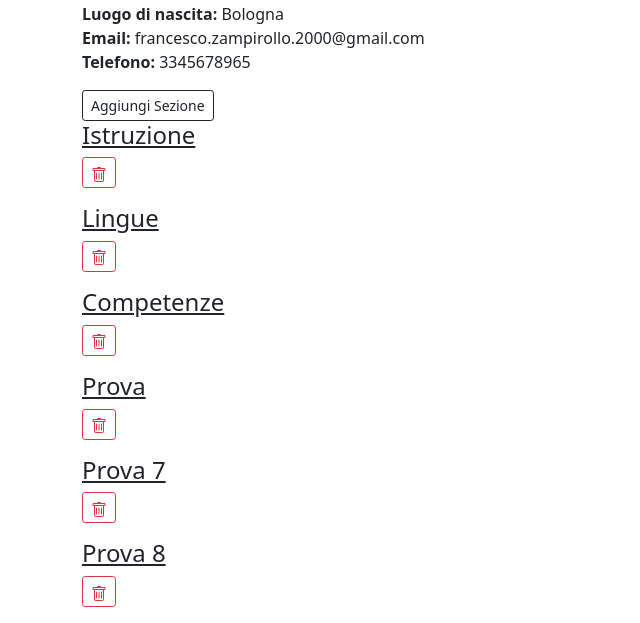
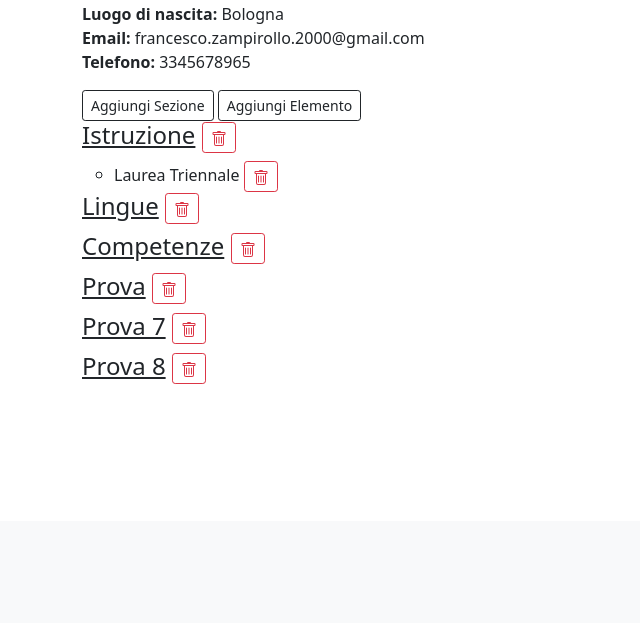
Before and after one commit to zampifre/Curriculator, a Django app: page /app/1/detail-curriculum/ in a window 1280 px wide. Shown: the part 279-902 px from the top of the page, without its empty margins (0-640 px from the left). After the commit the page ends 663 px from the top, so only its background shows below. Run offline with Django 4.2, Linux system fonts and the light colour scheme; data comes from the database, SQL or seed files in the repository; both versions use the stored data as it was after the commit; some libraries are stand-ins or nearby versions.

Commit message:
Add - Aggiunta e rimozione dinamica di Elementi

```diff
--- a/CurriculatorApp/forms.py
+++ b/CurriculatorApp/forms.py
@@ -54,6 +54,7 @@ class SezioneForm(forms.ModelForm):
         super(SezioneForm, self).__init__(*args, **kwargs)
         self.fields['curriculum'].widget = forms.HiddenInput()
         self.fields['curriculum'].disabled = True
+        self.fields['titolo'].help_text = "La sezione verrà aggiunta al CV"
 
 
 SezioneFormSet = modelformset_factory(Sezione, form=SezioneForm, extra=1, fields=['titolo', 'curriculum'])
@@ -61,3 +62,20 @@ SezioneFormSet = modelformset_factory(Sezione, form=SezioneForm, extra=1, fields
 #SezioneFormSet = modelformset_factory(
 #    Sezione, fields=("titolo", "curriculum"), extra=1
 #)
+
+class ElementoForm(forms.ModelForm):
+    class Meta:
+        model = Elemento
+        fields = ['titolo', 'data_inizio', 'data_fine', 'sezione', 'campi']
+
+    def __init__(self, sezione, *args,  **kwargs):
+        self.sezione = sezione
+        super(ElementoForm, self).__init__(*args, **kwargs)
+        self.fields['sezione'].queryset = self.sezione
+        self.fields['campi'].help_text = "Inserisci ogni voce tra le virgolette, separa i campi con ':'"
+        #self.fields['sezione'].widget = forms.HiddenInput()
+        #self.fields['sezione'].disabled = True
+
+
+ElementoFormSet = modelformset_factory(Elemento, form=ElementoForm, extra=1,
+                                       fields=['titolo', 'data_inizio', 'data_fine', 'sezione', 'campi'])
--- a/CurriculatorApp/models.py
+++ b/CurriculatorApp/models.py
@@ -56,8 +56,8 @@ class Sezione(models.Model):
 
 class Elemento(models.Model):
     titolo = models.CharField(max_length=200, null=False)
-    data_inizio = models.DateField(null=True, default=None)
-    data_fine = models.DateField(null=True, default=None)
+    data_inizio = models.DateField(null=True, default=None, blank=True)
+    data_fine = models.DateField(null=True, default=None, blank=True)
     campi = YAMLField()
     sezione = models.ForeignKey(Sezione, default=None, on_delete=models.CASCADE)
 
--- a/CurriculatorApp/urls.py
+++ b/CurriculatorApp/urls.py
@@ -8,8 +8,8 @@ urlpatterns = [
     path('<int:pk>/profile/', Profilo.as_view(), name='profilo'),
     path('update-profile/', ProfileUpdateView.as_view(), name='aggiorna-profilo'),
     path('create-curriculum/', views.CurriclumCreate.as_view(), name='crea-curriculum'),
-    path('<int:pk>/delete-curriculum/', CurriculumDelete.as_view(), name='cancella-curriculum'),
+    path('delete-curriculum/<int:pk>', views.curriculum_delete, name='delete-curriculum'),
     path('<int:pk>/detail-curriculum/', CurriculumDetail.as_view(), name='dettagli-curriculum'),
-    path('delete/<int:pk>', views.delete_sezione, name='delete-sezione'),
-
+    path('delete-sezione/<int:pk>', views.delete_sezione, name='delete-sezione'),
+    path('delete-elemento/<int:pk>', views.delete_elemento, name='delete-elemento'),
 ]
--- a/CurriculatorApp/views.py
+++ b/CurriculatorApp/views.py
@@ -3,7 +3,7 @@ import json
 
 from django.contrib.auth.mixins import LoginRequiredMixin
 from django.db.models.deletion import Collector
-from django.http import JsonResponse, HttpResponseBadRequest
+from django.http import JsonResponse, HttpResponseBadRequest, HttpResponse
 from django.shortcuts import render, redirect, get_object_or_404
 from django.urls import reverse_lazy, reverse
 from django.views import View
@@ -41,7 +41,7 @@ class Profilo(DetailView):
 
     def get_context_data(self, **kwargs):
         context = super(Profilo, self).get_context_data(**kwargs)
-        context['curriculum'] = Curriculum.objects.all()
+        context['curriculum'] = Curriculum.objects.filter(profilo=kwargs['object'].id)
         return context
 
 
@@ -95,14 +95,11 @@ class CurriclumCreate(CreateView):
         profile_id = self.request.user.pk
         return reverse_lazy('CurriculatorApp:profilo', kwargs={'pk': profile_id})
 
-
-class CurriculumDelete(DeleteView):
-    model = Curriculum
-    template_name = 'profile/delete-curriculum.html'
-
-    def get_success_url(self):
-        profile_id = self.request.user.pk
-        return reverse_lazy('CurriculatorApp:profilo', kwargs={'pk': profile_id})
+def curriculum_delete(request,pk):
+    curriculum = Curriculum.objects.get(id=pk)
+    curriculum.delete()
+    messages.error(request, 'Sezione eliminata con successo!')
+    return redirect(request.META['HTTP_REFERER'])
 
 class CurriculumDetail(DetailView):
     model = Curriculum
@@ -119,23 +116,51 @@ class CurriculumDetail(DetailView):
             ],
             queryset=Sezione.objects.none(),
         )
+        context['formset_element'] = ElementoFormSet(
+            form_kwargs={'sezione': Sezione.objects.filter(curriculum=kwargs['object'].id)},
+            queryset=Elemento.objects.none(),
+        )
         context['curriculum'] = kwargs['object']
         context['sezioni'] = Sezione.objects.filter(curriculum=kwargs['object'].id)
-        context['elementi'] = Elemento.objects.all()
+        context['elementi'] = Elemento.objects.filter(sezione__in=context['sezioni'])
         return context
 
     def post(self, *args, **kwargs):
         formset = SezioneFormSet(data=self.request.POST, initial=[{'curriculum': kwargs['pk']}])
-        if formset.is_valid():
-            formset.save()
-            return redirect(self.request.META.get('HTTP_REFERER'))
+        if self.request.method == 'POST' and 'crea-sezione' in self.request.POST:
+            if formset.is_valid():
+                formset.save()
+                cv = Curriculum.objects.get(id=kwargs['pk'])
+                cv.data_modifica = datetime.date.today()
+                cv.save()
+                return redirect(self.request.META.get('HTTP_REFERER'))
         else:
-            print(formset.errors)
-        return self.render_to_response({'sezione_formset': formset})
+            formset.clean()
+            formset = ElementoFormSet(data=self.request.POST, form_kwargs={'sezione': Sezione.objects.filter(curriculum=kwargs['pk'])})
+            if formset.is_valid():
+                formset.save()
+                cv = Curriculum.objects.get(id=kwargs['pk'])
+                cv.data_modifica = datetime.date.today()
+                cv.save()
+                return redirect(self.request.META.get('HTTP_REFERER'))
 
+        return self.render_to_response({'formset': formset})
+
+
+def delete_elemento(request, pk):
+    elemento = Elemento.objects.get(id=pk)
+    cv = Curriculum.objects.get(id=elemento.sezione.curriculum.id)
+    cv.data_modifica = datetime.date.today()
+    cv.save()
+    elemento.delete()
+    messages.error(request, 'Elemento eliminato con successo!')
+    return redirect(request.META['HTTP_REFERER'])
 
 def delete_sezione(request, pk):
     sezione = Sezione.objects.get(id=pk)
+    cv = Curriculum.objects.get(id=sezione.curriculum.id)
+    cv.data_modifica = datetime.date.today()
+    cv.save()
     sezione.delete()
     messages.error(request, 'Sezione eliminata con successo!')
     #refresh della pagina corrente
--- a/templates/Curriculator/base.html
+++ b/templates/Curriculator/base.html
@@ -7,6 +7,7 @@
 
     <!-- Bootstrap CSS -->
     <link href="https://cdn.jsdelivr.net/npm/bootstrap@5.1.3/dist/css/bootstrap.min.css" rel="stylesheet" integrity="sha384-1BmE4kWBq78iYhFldvKuhfTAU6auU8tT94WrHftjDbrCEXSU1oBoqyl2QvZ6jIW3" crossorigin="anonymous">
+    <link rel="stylesheet" href="https://cdnjs.cloudflare.com/ajax/libs/font-awesome/4.7.0/css/font-awesome.min.css">
 
     <title>{% block title %}{% endblock %}</title>
   </head>
--- a/templates/profile/curriculum-detail.html
+++ b/templates/profile/curriculum-detail.html
@@ -8,21 +8,10 @@
         }
     </style>
 
-    <style>
-    #list-section h4, #list-section p {
-            display: inline;
-            vertical-align: top;
-            font-family: 'Open Sans', sans-serif;
-            font-size: 16px;
-            line-height: 28px;
-        }
-    </style>
-
 {% block title %} Curriculum {{ object.id }} {% endblock %}
 {% block content %}
 
     <div class="container">
-
         <h1>{{ object.profilo.user.first_name }} {{ object.profilo.user.last_name }}</h1> <br>
         <div class="card" style="width: 12rem;">
             <img src="{{ object.profilo.foto.url }}" class="card-img-top" alt="...">
@@ -34,6 +23,7 @@
             <strong>Telefono: </strong> {{ object.profilo.telefono }}<br>
         </p>
         <button id="mostraform" type="button" class="btn btn-outline-dark btn-sm">Aggiungi Sezione</button>
+        <button id="mostraformel" type="button" class="btn btn-outline-dark btn-sm">Aggiungi Elemento</button>
         <div id="contenitoreform" class="container" style="display: none">
             <form id="form-container" method="post">
                 {% csrf_token %}
@@ -42,62 +32,78 @@
                 <div class="sezione-form">
                 {{form | crispy}}
                 </div>
-                    <br>
                 {% endfor %}
                 <!--<button id="aggiungi-form" type="button" class="btn btn-primary">Nuova sezione</button>-->
-                <button type="submit" class="btn btn-success">Crea Sezione</button>
+                <button type="submit" name="crea-sezione" class="btn btn-success">Crea Sezione</button>
             </form>
         </div>
 
+        <div id="contenitoreformelement" class="container" style="display: none">
+            <form id="form-container-element" method="post">
+                {% csrf_token %}
+                {{ formset_element.management_form }}
+                {% for form_el in formset_element %}
+                    <div class="element-form">
+                    {{ form_el | crispy }}
+                    </div>
+                {% endfor %}
+                <!-- <button id="aggiungi-form-elemento" type="button" class="btn btn-primary">Nuovo Elemento</button> -->
+                <button type="submit" name="crea-elemento" class="btn btn-success">Crea Elemento</button>
+            </form>
+        </div>
     </div>
 
     <div class="container" id="survey_option">
         <ul class="list-group" id="list-section">
             <div>
                 {% for item in sezioni %}
-                    <h4 id="item{{ item.id }}"><u>{{ item.titolo }}</u></h4>
-                    <div>
-                        <p><a type="button" class="btn btn-outline-danger btn-sm"
+                    <h4 id="item{{ item.id }}"><u>{{ item.titolo }}</u>
+                        <a type="button" class="btn btn-outline-danger btn-sm"
                           href="{% url 'CurriculatorApp:delete-sezione' item.id %}">
                         <svg xmlns="http://www.w3.org/2000/svg" width="16" height="16" fill="currentColor"
                              class="bi bi-trash" viewBox="0 0 16 16">
                             <path d="M5.5 5.5A.5.5 0 0 1 6 6v6a.5.5 0 0 1-1 0V6a.5.5 0 0 1 .5-.5zm2.5 0a.5.5 0 0 1 .5.5v6a.5.5 0 0 1-1 0V6a.5.5 0 0 1 .5-.5zm3 .5a.5.5 0 0 0-1 0v6a.5.5 0 0 0 1 0V6z"/>
                             <path fill-rule="evenodd" d="M14.5 3a1 1 0 0 1-1 1H13v9a2 2 0 0 1-2 2H5a2 2 0 0 1-2-2V4h-.5a1 1 0 0 1-1-1V2a1 1 0 0 1 1-1H6a1 1 0 0 1 1-1h2a1 1 0 0 1 1 1h3.5a1 1 0 0 1 1 1v1zM4.118 4 4 4.059V13a1 1 0 0 0 1 1h6a1 1 0 0 0 1-1V4.059L11.882 4H4.118zM2.5 3V2h11v1h-11z"/>
                         </svg></a>
-                        </p>
-                    </div>
-                    <div>
+                    </h4>
+                    <!--<button id="mostraformel{{ item.id }}" type="button" onclick="styleElement({{ item.id }})"
+                     class="btn btn-outline-dark btn-sm">Aggiungi Elemento</button> -->
                     {% for element in elementi %}
-                            {% if element.id == item.id %}
+                        {% if element.sezione == item %}
                             <ul>
-                                    <li>{{ element.titolo }}</li>
+                                <li>{{ element.titolo }}  <a class="btn btn-outline-danger btn-sm"
+                                                             href="{% url 'CurriculatorApp:delete-elemento' element.id %}">
+                                    <svg xmlns="http://www.w3.org/2000/svg" width="16" height="16" fill="currentColor"
+                                         class="bi bi-trash" viewBox="0 0 16 16">
+                                        <path d="M5.5 5.5A.5.5 0 0 1 6 6v6a.5.5 0 0 1-1 0V6a.5.5 0 0 1 .5-.5zm2.5 0a.5.5 0 0 1 .5.5v6a.5.5 0 0 1-1 0V6a.5.5 0 0 1 .5-.5zm3 .5a.5.5 0 0 0-1 0v6a.5.5 0 0 0 1 0V6z"/>
+                                        <path fill-rule="evenodd" d="M14.5 3a1 1 0 0 1-1 1H13v9a2 2 0 0 1-2 2H5a2 2 0 0 1-2-2V4h-.5a1 1 0 0 1-1-1V2a1 1 0 0 1 1-1H6a1 1 0 0 1 1-1h2a1 1 0 0 1 1 1h3.5a1 1 0 0 1 1 1v1zM4.118 4 4 4.059V13a1 1 0 0 0 1 1h6a1 1 0 0 0 1-1V4.059L11.882 4H4.118zM2.5 3V2h11v1h-11z"/>
+                                    </svg>
+                                </a></li>
                                 <ul>
-                                        {{ element.campi }}
+                                    {% for key, value in element.campi.items %}
+                                        <li>{{ key}}: {{ value }}</li>
+                                    {% endfor %}
                                 </ul>
                             </ul>
                         {% endif %}
                     {% endfor %}
-                    </div>
                 {% endfor %}
             </div>
         </ul>
     </div>
 
-    <script>
-
-    </script>
-    <script>
-        let sezioneform = document.querySelectorAll(".sezione-form")
-        let container = document.querySelector("#form-container")
-        let addButton = document.querySelector("#aggiungi-form")
+    <!-- <script>
+        let elementform = document.querySelectorAll(".element-form")
+        let container = document.querySelector("#form-container-element")
+        let addButton = document.querySelector("#aggiungi-form-elemento")
         let totalForms = document.querySelector("#id_form-TOTAL_FORMS")
-        let formNum = sezioneform.length-1
+        let formNum = elementform.length-1
         addButton.addEventListener('click', addForm)
 
         function addForm(e){
             e.preventDefault()
 
-            let newForm = sezioneform[0].cloneNode(true)
+            let newForm = elementform[0].cloneNode(true)
             let formRegex = RegExp(`form-(\\d){1}-`, 'g')
 
             formNum++
@@ -105,7 +111,7 @@
             container.insertBefore(newForm, addButton)
             totalForms.setAttribute('value', `${formNum+1}`)
         }
-    </script>
+    </script> -->
 
     <script>
         document.querySelector("#mostraform").addEventListener("click", () => {
@@ -113,4 +119,16 @@
     });
     </script>
 
+    <script>
+    function styleElement(id){
+        document.getElementById("contenitoreformelement").style.display = ""
+    }
+    </script>
+
+    <script>
+        document.querySelector("#mostraformel").addEventListener("click", () => {
+        document.getElementById("contenitoreformelement").style.display = ""
+    });
+    </script>
+
 {% endblock %}
```
Also changed, not shown: templates/Curriculator/home.html (+5 -7 lines), templates/profile/profilo_view.html (+10 -10 lines), db.sqlite3. Lines whose indentation alone changed are shown as unchanged.
